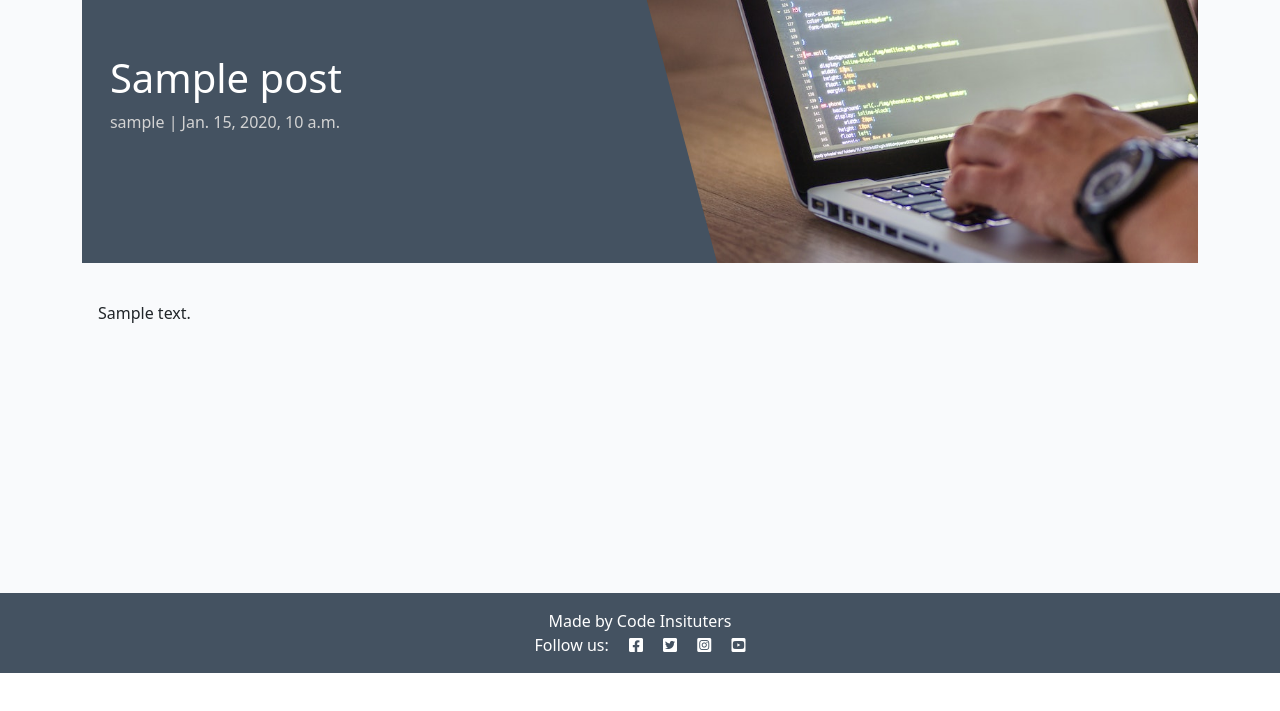
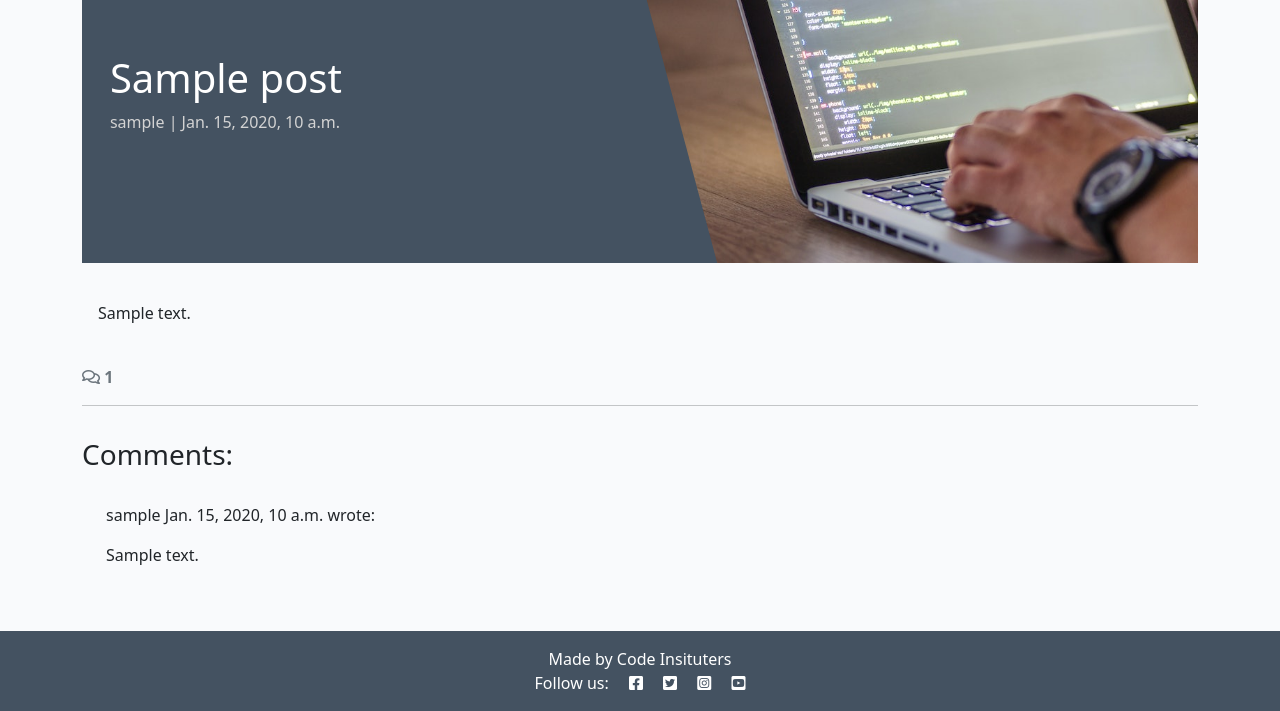
Before and after one commit to terintealexandrin18/djangoblog, a Django app: a page that uses blog/templates/blog/post_detail.html in a window 1280 px wide. Shown: the part 127-838 px from the top of the page. Before the commit the page ends 800 px from the top, so only its background shows below. Run offline with Django 4.2, Linux system fonts and the light colour scheme; tables that the repository leaves empty hold one stand-in row (values such as "Sample post"); parts of the project's set-up code (start-up, migrations or seed data) failed here and were passed over.

Commit message:
add comments feature

```diff
--- a/blog/templates/blog/post_detail.html
+++ b/blog/templates/blog/post_detail.html
@@ -30,6 +30,48 @@
             </div>
         </div>
     </div>
+     <!-- Displaying count of comments -->
+  <div class="row">
+    <div class="col-12">
+      <strong class="text-secondary">
+        <i class="far fa-comments"></i> {{ comment_count }}
+      </strong>
+    </div>
+    <div class="col-12">
+      <hr>
+    </div>
+  </div>
+  <!-- Displaying Comments -->
+  <div class="row">
+    <div class="col-md-8 card mb-4  mt-3 ">
+      <h3>Comments:</h3>
+      <div class="card-body">
+        <!-- We want a for loop inside the empty control tags
+          to iterate through each comment in comments -->
+        {% for comment in comments %}
+        <div class="p-2 comments
+          {% if not comment.approved and comment.author == user %}
+          faded{% elif not comment.approved %} d-none{% endif %}">
+          <p class="font-weight-bold">
+            {{ comment.author }}
+            <span class="font-weight-normal">
+              {{ comment.created_on }}
+            </span> wrote:
+          </p>
+          <div id="comment{{ comment.id }}">
+            {{ comment.body | linebreaks }}
+          </div>
+          {% if not comment.approved and comment.author == user %}
+          <p class="approval">
+            This comment is awaiting approval
+          </p>
+          {% endif %}
+        </div>
+        <!-- Our for loop ends here -->
+        {% endfor %}
+      </div>
+    </div>
+  </div>
 </div>
 
 {% endblock content %}
--- a/blog/views.py
+++ b/blog/views.py
@@ -27,5 +27,15 @@ def post_detail(request, slug):
 
     queryset = Post.objects.filter(status=1)
     post = get_object_or_404(queryset, slug=slug)
+    comments = post.comments.all().order_by("-created_on")
+    comment_count = post.comments.filter(approved=True).count()
 
-    return render(request, "blog/post_detail.html", {"post": post, } )
+    return render(
+    request,
+    "blog/post_detail.html",
+    {
+        "post": post,
+        "comments": comments,
+        "comment_count": comment_count,
+    },
+)
--- a/codestar/settings.py
+++ b/codestar/settings.py
@@ -36,7 +36,7 @@ SECRET_KEY = os.environ.get("SECRET_KEY")
 # SECURITY WARNING: don't run with debug turned on in production!
 DEBUG = True
 
-ALLOWED_HOSTS = ['8000-terintealexa-djangoblog-rjr4wm3t4t0.ws-eu108.gitpod.io','.herokuapp.com']
+ALLOWED_HOSTS = ['8000-terintealexa-djangoblog-bpwrpoaaay0.ws-eu108.gitpod.io','.herokuapp.com']
 
 
 # Application definition
@@ -114,7 +114,8 @@ CSRF_TRUSTED_ORIGINS = [
     "https://*.codeanyapp.com",
     "https://*.herokuapp.com",
     "https://*.gitpod.io.com",
-    "https://8000-terintealexa-djangoblog-rjr4wm3t4t0.ws-eu108.gitpod.io"
+    "https://8000-terintealexa-djangoblog-rjr4wm3t4t0.ws-eu108.gitpod.io",
+    "https://8000-terintealexa-djangoblog-bpwrpoaaay0.ws-eu108.gitpod.io",
 
 ]
 
--- a/requirements.txt
+++ b/requirements.txt
@@ -1,5 +1,5 @@
 asgiref==3.7.2
-dj-database-url==0.5.0
+dj-database-url==2.1.0
 Django==4.2.10
 django-allauth==0.57.2
 django-summernote==0.8.20.0
```
